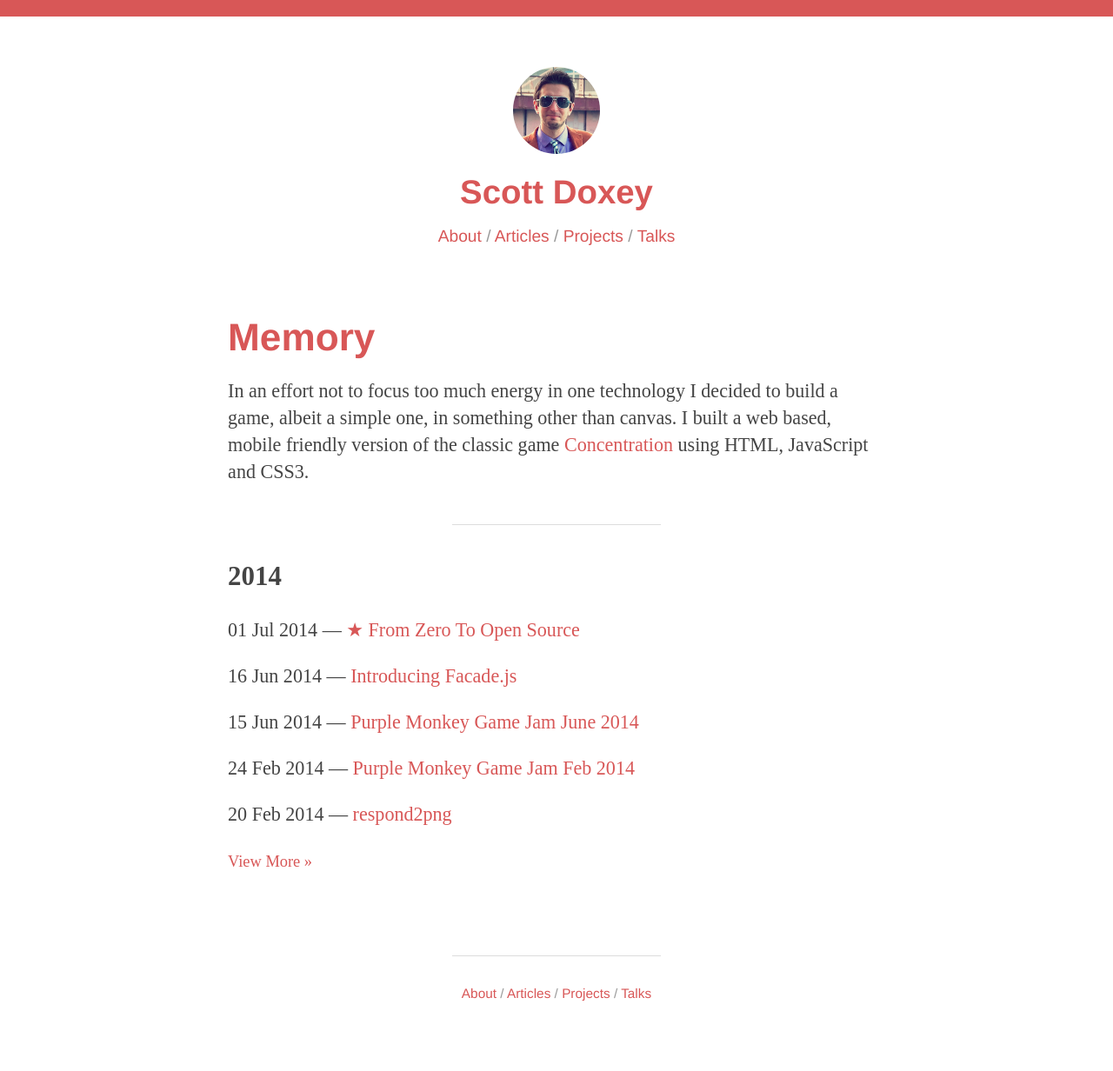
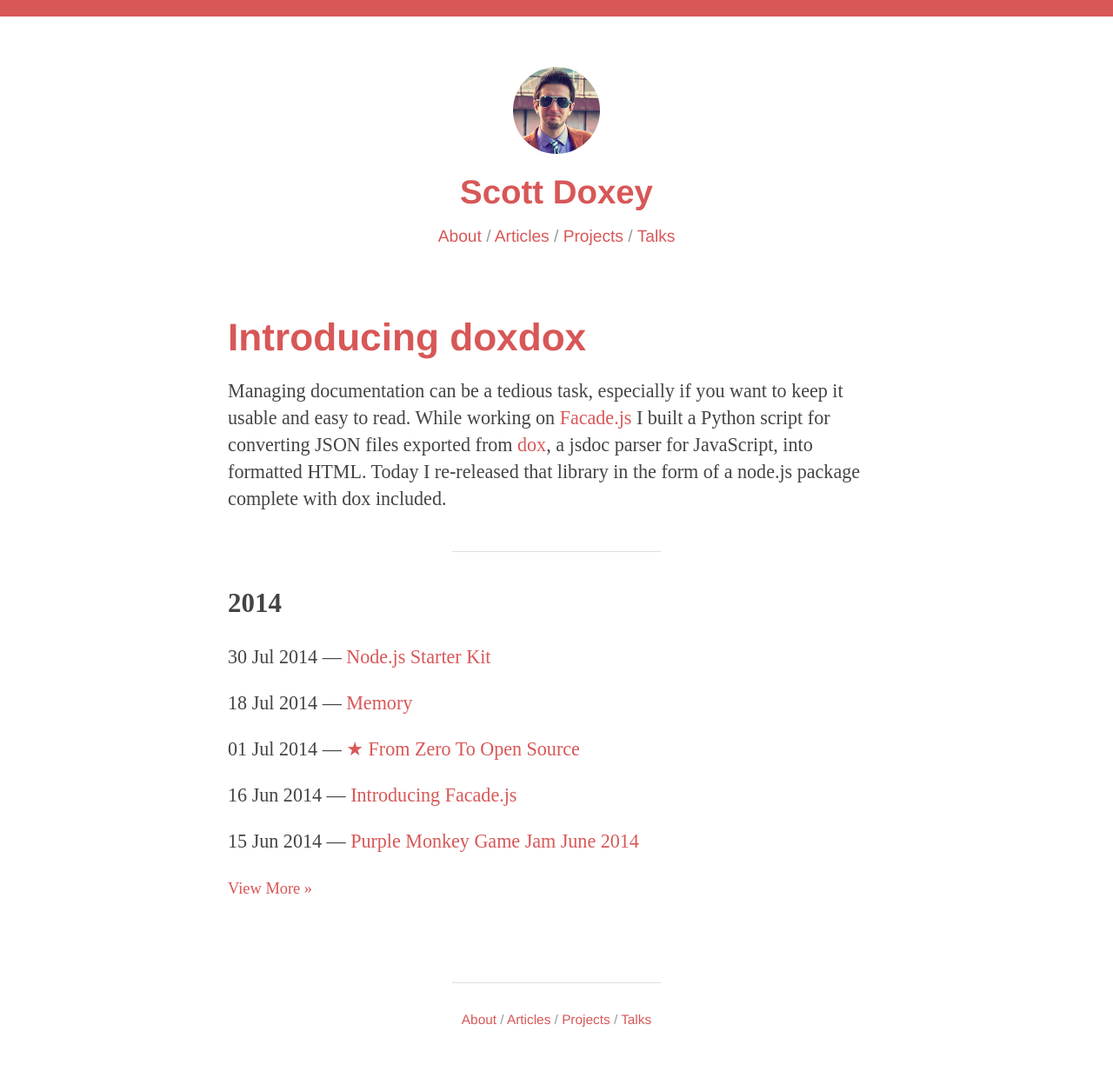
Before and after one commit to neogeek/neogeek.github.io, a Jekyll site: the page built from index.html, in a window 1280 px wide. Shown: the whole page at 87% size. Built offline with Jekyll 4.4.1, drawn with Linux system fonts in a browser that asks for light colours; Markdown is read by kramdown in place of the engine named in the settings; before the commit the page ends 1202 px from its top, so only the background shows below that.

Commit message:
Published posts.

````diff
--- /dev/null
+++ b/_posts/2014-07-30-nodejs-starter-kit.md
@@ -0,0 +1,15 @@
+---
+layout: post
+title: Node.js Starter Kit
+description: Lately I've been finding myself setting up what seems to be the same Node.js application over and over again. In an effort to mitigate some of the initial setup of these sometimes one-off projects I've released a very simple to use starter kit.
+keywords: nodejs
+year: 2014
+---
+
+Instructions for getting started can be found in the project's repo <https://github.com/neogeek/nodejs-starter-kit>.
+
+Below is a video demonstration showing how easy it is to get up and running in only a couple of minutes.
+
+<div class="video">
+    <iframe src="//player.vimeo.com/video/102191475" width="500" height="313" frameborder="0" webkitallowfullscreen mozallowfullscreen allowfullscreen></iframe>
+</div>
--- a/_drafts/2014-08-03-introducing-doxdox.md
+++ b/_posts/2014-08-03-introducing-doxdox.md
@@ -1,12 +1,12 @@
 ---
 layout: post
 title: Introducing doxdox
-description: Managing documentation can be a tedious task especially if you want to keep things usable and easy to read. While working on [Facade.js](http://facade.js/) I built a Python script for converting a JSON file exported from [dox](https://github.com/visionmedia/dox), a jsdoc parser for JavaScript, into formatted HTML. Today I re-released that library in the form of a node.js package complete with dox, the jsdoc parser, included.
+description: Managing documentation can be a tedious task, especially if you want to keep it usable and easy to read. While working on [Facade.js](http://facade.js/) I built a Python script for converting JSON files exported from [dox](https://github.com/visionmedia/dox), a jsdoc parser for JavaScript, into formatted HTML. Today I re-released that library in the form of a node.js package complete with dox included.
 keywords: nodejs
 year: 2014
 ---
 
-To get started ensure that your script is using [jsdoc](http://usejsdoc.org) properly. Below is an excerpt from core Facade.js:
+To get started, ensure that your script is utilizing the [jsdoc](http://usejsdoc.org) format properly. Below is an excerpt from core Facade.js:
 
 ```javascript
 /**
@@ -34,7 +34,7 @@ Then install doxdox using `npm`:
 $ npm install doxdox -g
 ```
 
-Once installed display the help command to become more familiar with functional offerings of doxdox:
+Once installed, display the help command to become more familiar with functional offerings of doxdox:
 
 ```bash
 $ doxdox --help
````
Also changed, not shown: _drafts/2014-07-30-nodejs-starter-kit.md (deleted, +0 -15 lines).
